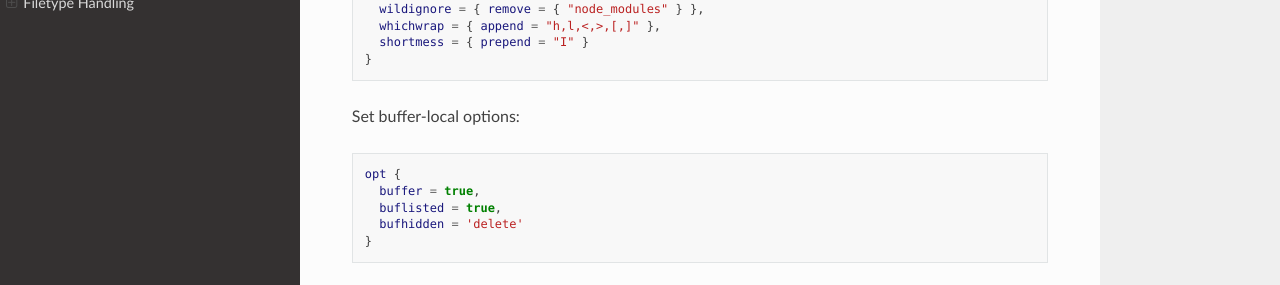
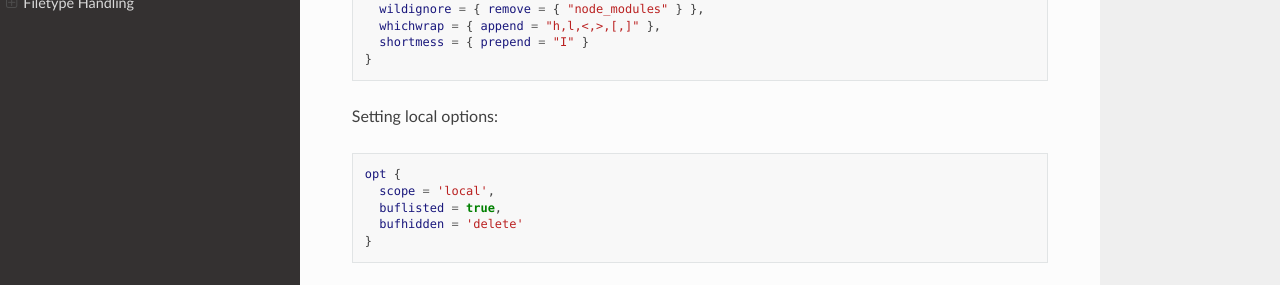
Before and after one commit to bkoropoff/chorus, a Sphinx documentation site: the page built from doc/opt.md, in a window 1280 px wide. Shown: the part 434-719 px from the top of the page. Built offline with Sphinx 7.4.7 and the Read the Docs theme 3.1.0, drawn with Linux system fonts in a browser that asks for light colours; pages that are not in the unit, such as notebooks, are missing from menus.

Commit message:
doc: update example of setting local options

````diff
--- a/doc/opt.md
+++ b/doc/opt.md
@@ -18,10 +18,10 @@ opt {
 }
 ```
 
-Set buffer-local options:
+Setting local options:
 ```lua
 opt {
-  buffer = true,
+  scope = 'local',
   buflisted = true,
   bufhidden = 'delete'
 }
````
